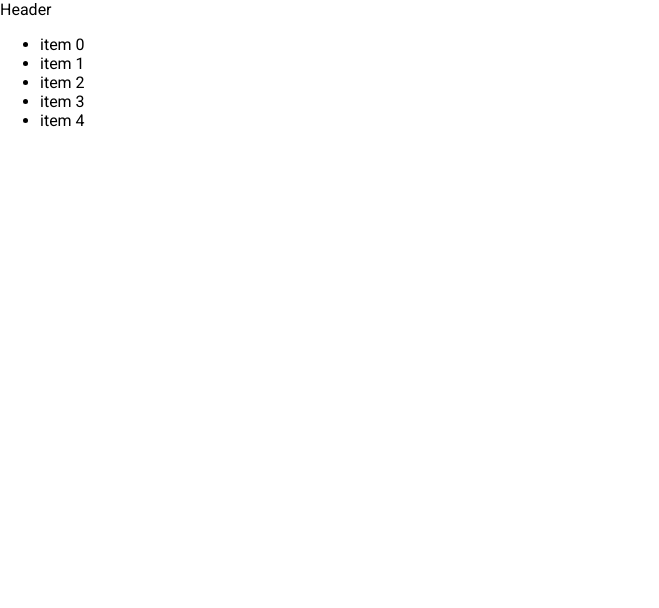
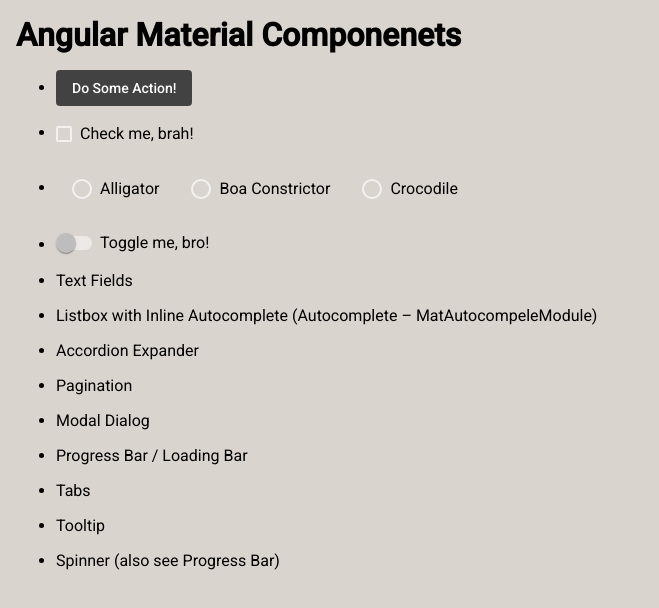
Before and after one commit to bobbyroe/Ng-A11y-Components, an Angular app: page / in a window 1280 px wide. Shown: the top 608 px of the page, without its empty margins (0-659 px from the left). Built offline with nearby package versions, Linux system fonts and the light colour scheme.

Commit message:
add moar componints

```diff
--- a/src/app/app.component.css
+++ b/src/app/app.component.css
@@ -0,0 +1,7 @@
+h1 {
+  margin: 1rem;
+}
+li,
+mat-radio-button {
+  margin: 1rem;
+}
--- a/src/app/app.component.html
+++ b/src/app/app.component.html
@@ -1,14 +1,32 @@
 <header>
-  Header
+  <h1>Angular Material Componenets</h1>
 </header>
 <ul>
   <li>
-    item 0
+    <button mat-flat-button>Do Some Action!</button>
   </li>
   <li>
-    item 1
+    <mat-checkbox>Check me, brah!</mat-checkbox>
   </li>
-  <li>item 2</li>
-  <li>item 3</li>
-  <li>item 4</li>
+  <li>
+    <mat-radio-group>
+      <mat-radio-button value="Alligator">Alligator</mat-radio-button>
+      <mat-radio-button value="Boa Constrictor"
+        >Boa Constrictor</mat-radio-button
+      >
+      <mat-radio-button value="Crocodile">Crocodile</mat-radio-button>
+    </mat-radio-group>
+  </li>
+  <li><mat-slide-toggle>Toggle me, bro!</mat-slide-toggle></li>
+  <li>Text Fields</li>
+  <li>
+    Listbox with Inline Autocomplete (Autocomplete – MatAutocompeleModule)
+  </li>
+  <li>Accordion Expander</li>
+  <li>Pagination</li>
+  <li>Modal Dialog</li>
+  <li>Progress Bar / Loading Bar</li>
+  <li>Tabs</li>
+  <li>Tooltip</li>
+  <li>Spinner (also see Progress Bar)</li>
 </ul>
--- a/src/styles.css
+++ b/src/styles.css
@@ -1,4 +1,11 @@
 /* You can add global styles to this file, and also import other style files */
 
-html, body { height: 100%; }
-body { margin: 0; font-family: Roboto, "Helvetica Neue", sans-serif; }
+html,
+body {
+  height: 100%;
+}
+body {
+  margin: 0;
+  font-family: Roboto, "Helvetica Neue", sans-serif;
+  background-color: #dad4cf;
+}
```
Also changed, not shown: src/app/app.module.ts (+12 -2 lines).
